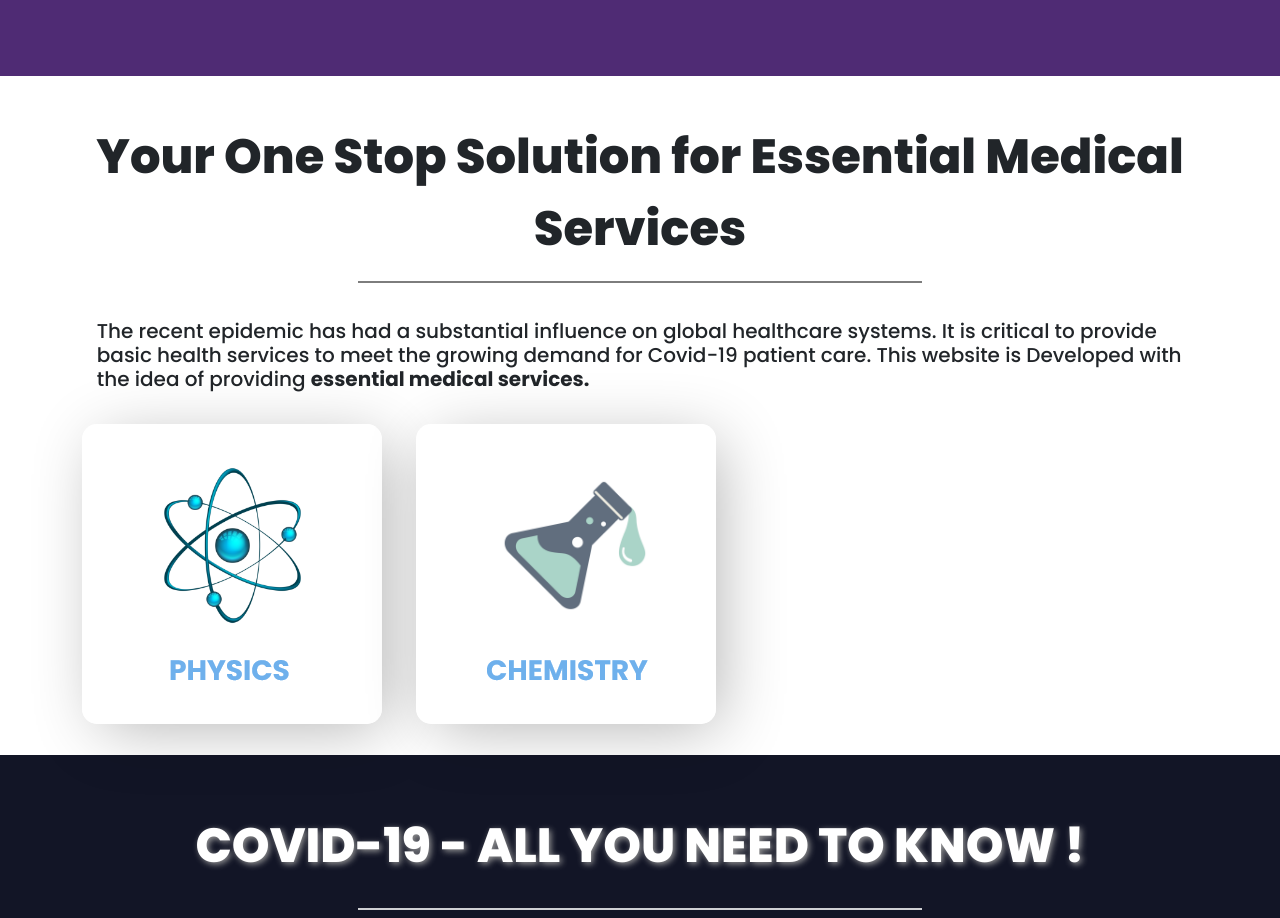
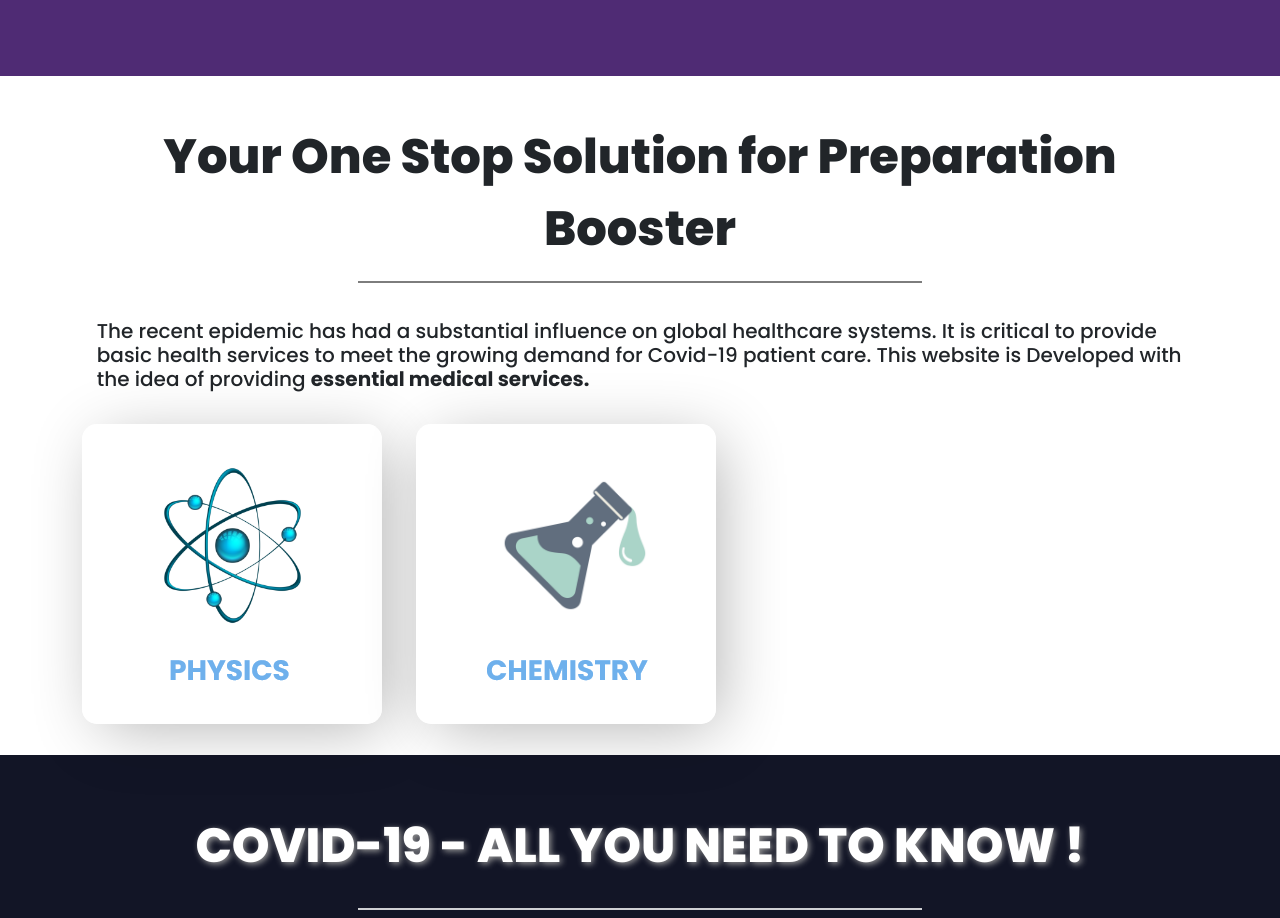
Before and after one commit to RidhamAnand/educationwebsite, a plain HTML site: page index.html in a window 1280 px wide. Shown: the part 1040-1958 px from the top of the page. Drawn offline with nearby package versions, Linux system fonts and the light colour scheme.

Commit message:
heading of services changed

```diff
--- a/index.html
+++ b/index.html
@@ -126,7 +126,7 @@
   <section id="services">
     <div class="content-container container-fluid">
 
-      <h1 class="section-heading">Your One Stop Solution for Essential Medical Services</h1>
+      <h1 class="section-heading">Your One Stop Solution for Preparation Booster</h1>
       <hr>
       <div class="text-container">
         <h5 style="text-align: left;" class="inner-text">The recent epidemic has had a substantial influence on global
```
Also changed, not shown: 1 other file.
